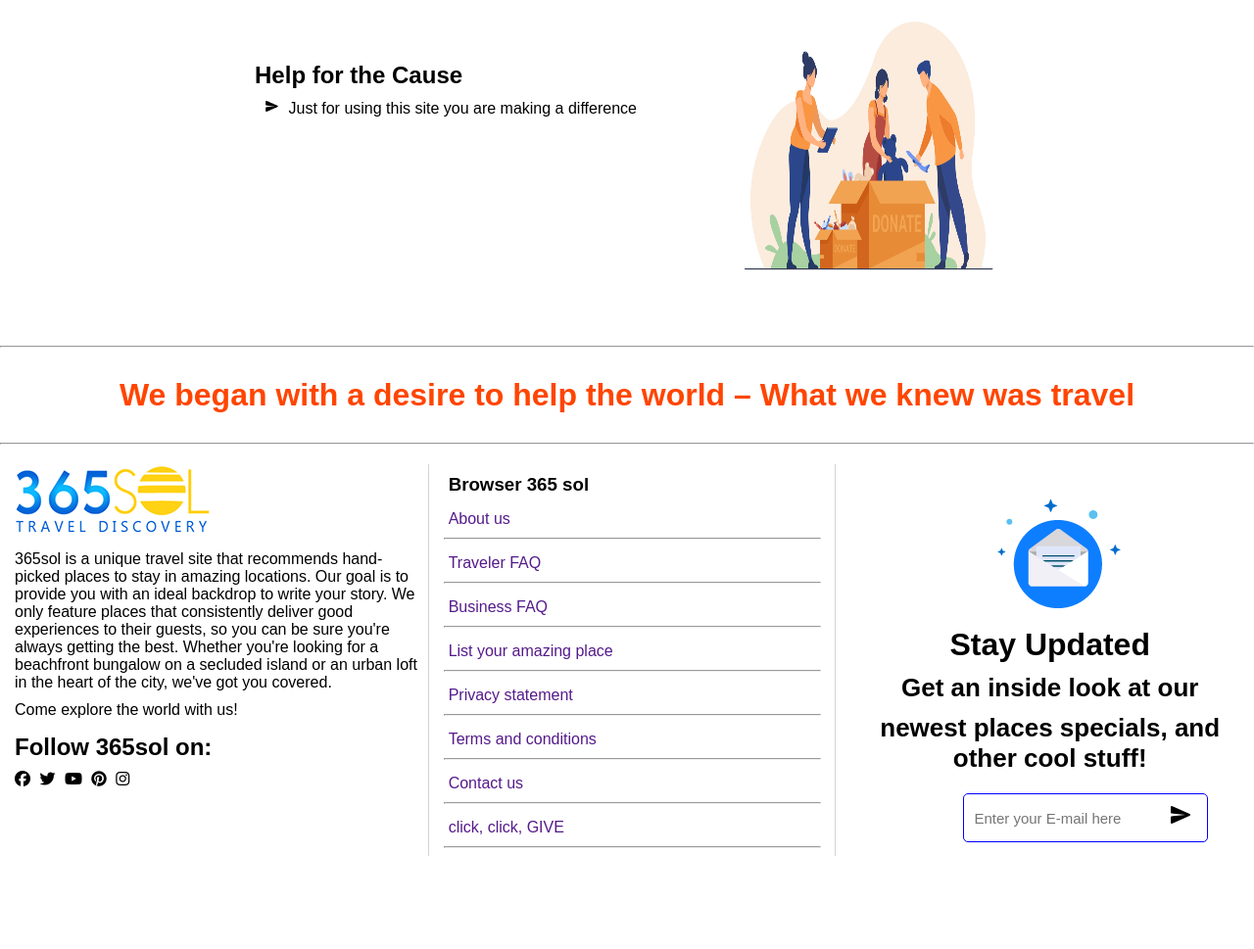
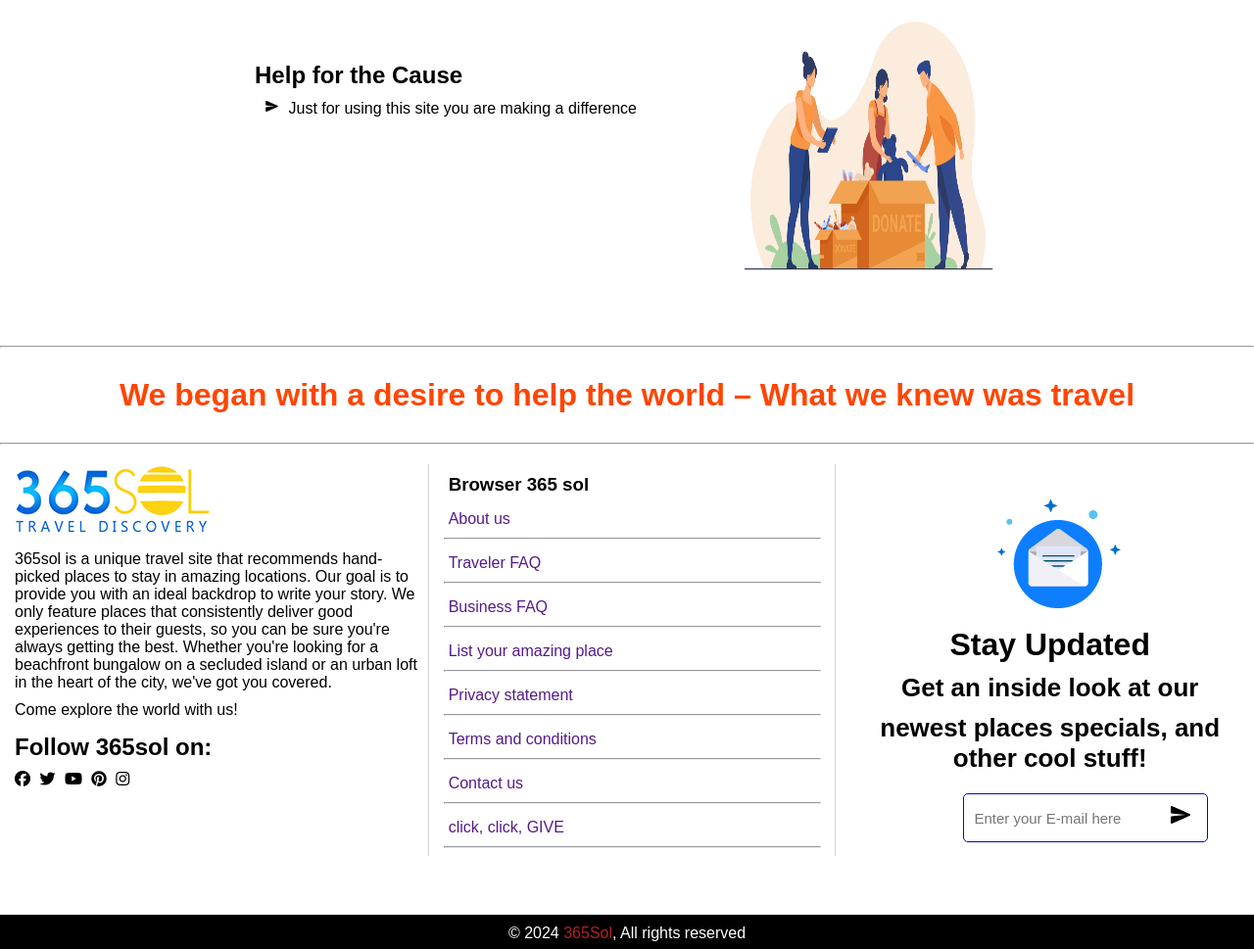
Before and after one commit to zaarbazkhan/offsetup-task-1, a plain HTML site: page index.html in a window 1280 px wide. Shown: the part 3975-4944 px from the top of the page at 98% size. Before the commit the page ends 4909 px from the top, so only its background shows below. Drawn offline with Linux system fonts and the light colour scheme.

Commit message:
365-sol-tak completed

```diff
--- a/index.html
+++ b/index.html
@@ -217,5 +217,8 @@
         </div>
         </div>
      </div>
+     <footer>
+        <p >© 2024 <span style="color: firebrick;"> 365Sol</span>, All rights reserved</p>
+     </footer>
 </body>
 </html>
--- a/style.css
+++ b/style.css
@@ -390,3 +390,13 @@ section{
 
 
 }
+footer{
+    height: 35px;
+    width: 100%;
+    background-color: black;
+}
+footer p{
+    color: white;
+    text-align: center;
+    padding-top: 10px;
+}
```
